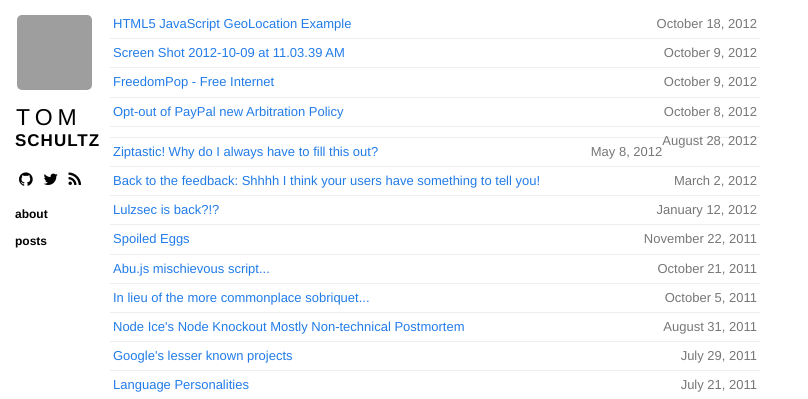
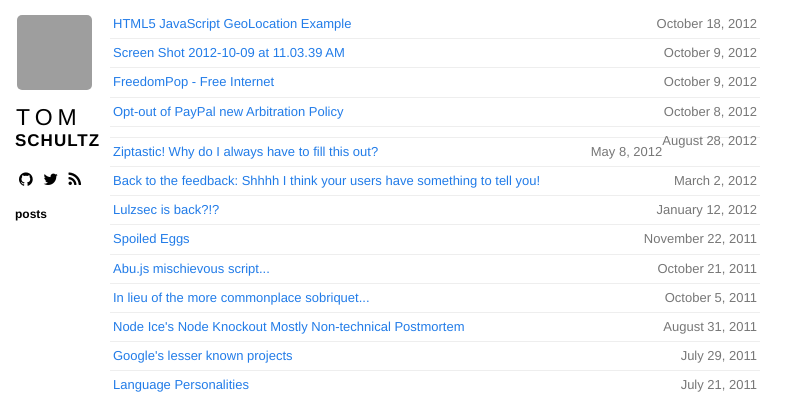
Before and after one commit to daspecster/pointlessrants, a Jekyll site: the page built from index.html, in a window 1280 px wide. Shown: the top 399 px of the page, without its empty margins (0-808 px from the left). Built offline with Jekyll 4.4.1, drawn with Linux system fonts in a browser that asks for light colours; nearby versions of some CDN libraries; Markdown is read by kramdown in place of the engine named in the settings; grey boxes are pictures that could not be loaded.

Commit message:
More links

```diff
--- a/_layouts/layout.html
+++ b/_layouts/layout.html
@@ -34,7 +34,7 @@
     </a>
 
     <section class="name">
-      <a href="/">
+      <a href="{{ site.baseurl }}">
         <span id="fname">{{ site.name|split:' '|first }}</span>
         <span id="lname">{{ site.name|split:' '|last }}</span>
       </a>
@@ -48,8 +48,8 @@
 
     <section class="sections">
       <ul>
-        <li><a href="/about.html">about</a></li>
-        <li><a href="/">posts</a></li>
+
+        <li><a href="{{ site.baseurl }}">posts</a></li>
       </ul>
     </section>
   </section>
```
